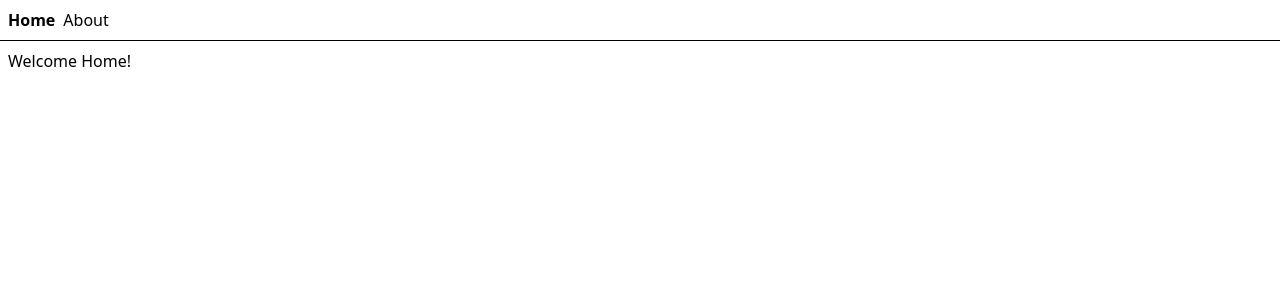
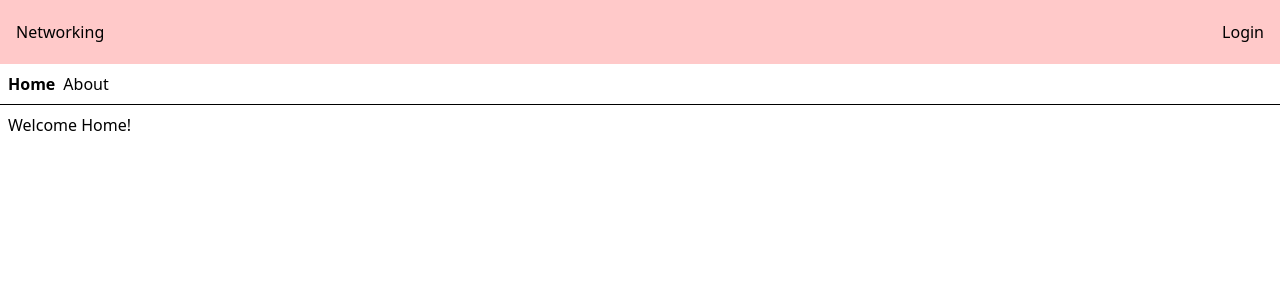
Before and after one commit to IvanMtz97/networking-frontend, a React (Vite) app: page / in a window 1280 px wide. Shown: the top 300 px of the page. Built offline with nearby package versions, Linux system fonts and the light colour scheme; no server answers.

Commit message:
Adding auth0 setup

```diff
--- a/package.json
+++ b/package.json
@@ -10,6 +10,7 @@
     "preview": "vite preview"
   },
   "dependencies": {
+    "@auth0/auth0-react": "^2.11.0",
     "@tailwindcss/vite": "^4.1.18",
     "@tanstack/react-router": "^1.144.0",
     "@tanstack/react-router-devtools": "^1.144.0",
--- /dev/null
+++ b/src/components/LoginButton/LoginButton.tsx
@@ -0,0 +1,15 @@
+import { useAuth0 } from "@auth0/auth0-react";
+
+const LoginButton = () => {
+  const { loginWithRedirect } = useAuth0();
+  return (
+    <button
+      onClick={() => loginWithRedirect()}
+      className="button login"
+    >
+      Log In
+    </button>
+  );
+};
+
+export default LoginButton;
--- /dev/null
+++ b/src/components/header/header.tsx
@@ -0,0 +1,21 @@
+import { useAuth0 } from "@auth0/auth0-react";
+
+function Header() {
+  const { user, isAuthenticated, loginWithRedirect, logout } = useAuth0();
+  console.log('USER', user)
+
+  return (
+    <header>
+      <div className="flex flex-row w-full justify-between items-center px-4 h-16 bg-red-200">
+        <h1>Networking</h1>
+        {isAuthenticated ? (
+          <button onClick={() => logout()}>Logout</button>
+        ) : (
+          <button onClick={() => loginWithRedirect()}>Login</button>
+        )}
+      </div>
+    </header>
+  )
+}
+
+export default Header;
--- a/src/main.tsx
+++ b/src/main.tsx
@@ -1,6 +1,7 @@
 import { StrictMode } from 'react'
 import { createRoot } from 'react-dom/client'
 import { RouterProvider, createRouter } from '@tanstack/react-router'
+import { Auth0Provider } from '@auth0/auth0-react'
 
 import { routeTree } from './routeTree.gen'
 
@@ -16,6 +17,14 @@ declare module '@tanstack/react-router' {
 
 createRoot(document.getElementById('root')!).render(
   <StrictMode>
-    <RouterProvider router={router} />
+    <Auth0Provider
+      domain={import.meta.env.VITE_AUTH0_DOMAIN}
+      clientId={import.meta.env.VITE_AUTH0_CLIENT_ID}
+      authorizationParams={{
+        redirect_uri: window.location.origin,
+      }}
+    >
+      <RouterProvider router={router} />
+    </Auth0Provider>
   </StrictMode>,
 )
--- a/src/routes/__root.tsx
+++ b/src/routes/__root.tsx
@@ -1,8 +1,10 @@
 import { createRootRoute, Link, Outlet } from '@tanstack/react-router'
 import { TanStackRouterDevtools } from '@tanstack/react-router-devtools'
+import Header from '../components/header/header'
 
 const RootLayout = () => (
   <>
+    <Header />
     <div className="p-2 flex gap-2">
       <Link to="/" className="[&.active]:font-bold">
         Home
```
Also changed, not shown: src/components/LoginButton/index.tsx (added), 2 other files (tests, documents, lock files or other folders).
